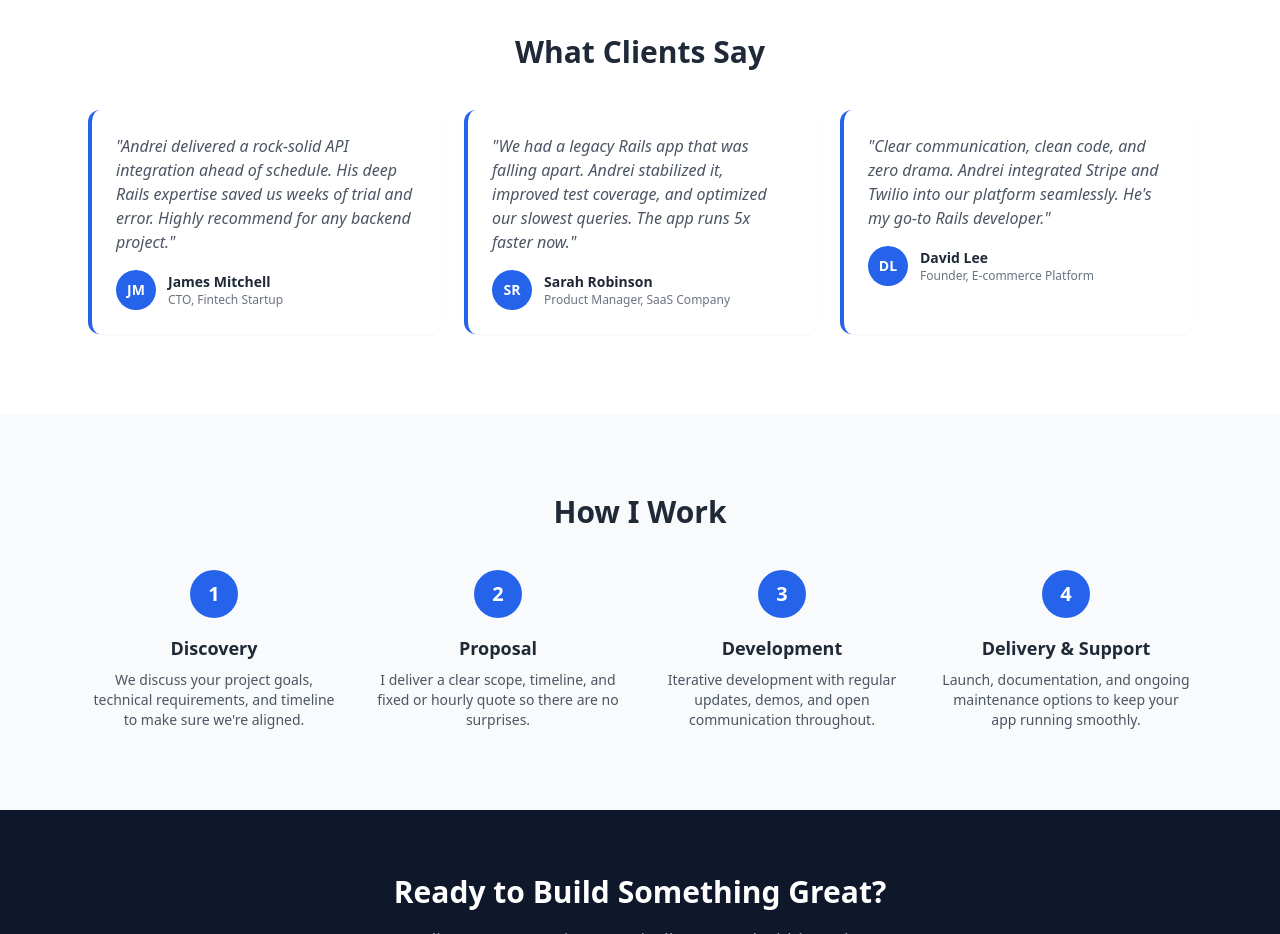
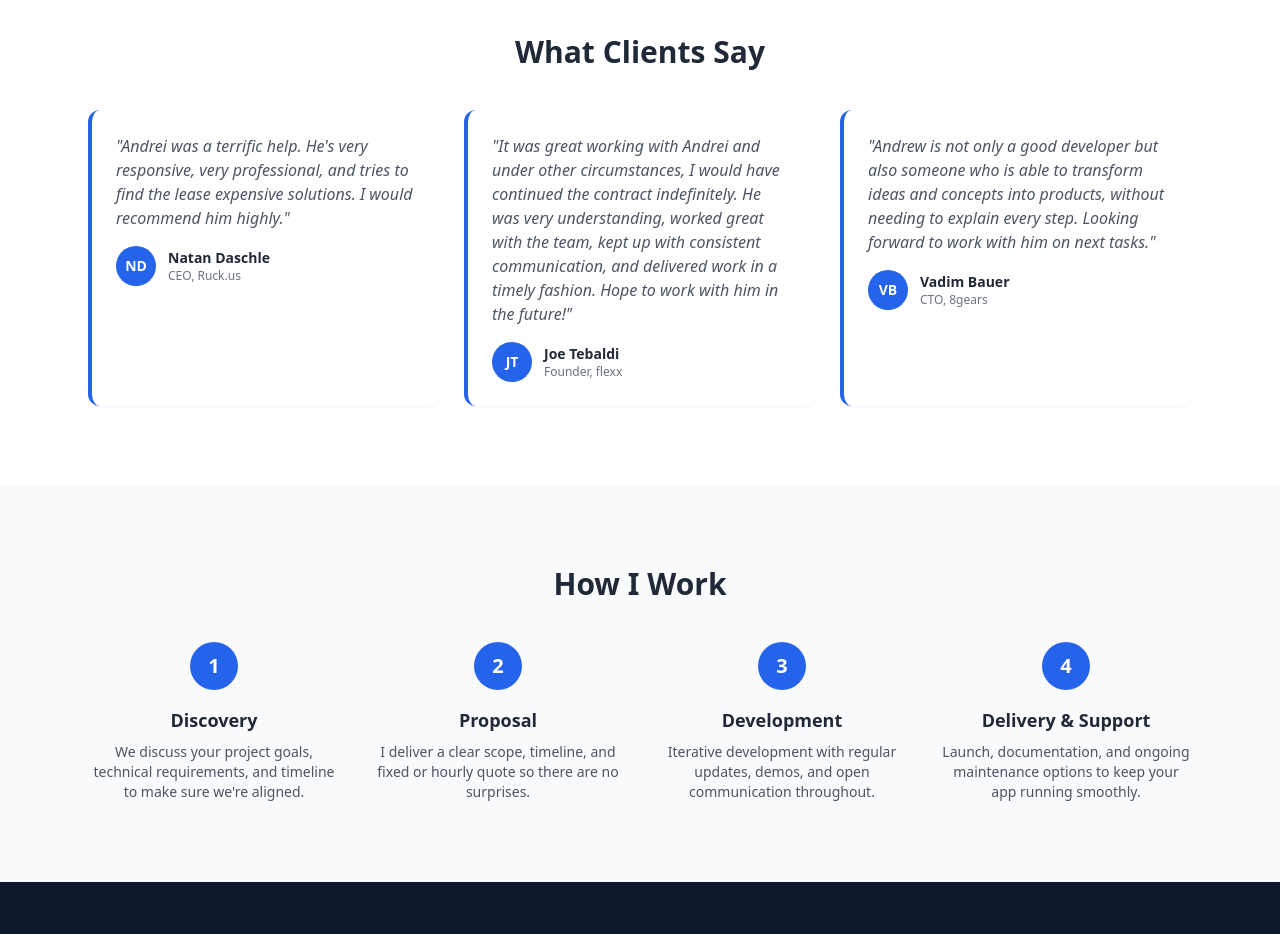
Before and after one commit to andrew2net/andrew2net.github.io, a plain HTML site: page index.html in a window 1280 px wide. Shown: the part 2340-3274 px from the top of the page. Drawn offline with Linux system fonts and the light colour scheme; a web font is replaced by a local one.

Commit message:
Update testimonials section with new client feedback and attributions

```diff
--- a/index.html
+++ b/index.html
@@ -243,34 +243,34 @@
         <div class="grid md:grid-cols-3 gap-6 mt-10">
 
           <div class="testimonial-card fade-in">
-            <p class="text-base text-gray-600 italic mb-4">"Andrei delivered a rock-solid API integration ahead of schedule. His deep Rails expertise saved us weeks of trial and error. Highly recommend for any backend project."</p>
+            <p class="text-base text-gray-600 italic mb-4">"Andrei was a terrific help. He's very responsive, very professional, and tries to find the lease expensive solutions. I would recommend him highly."</p>
             <div class="flex items-center gap-3">
-              <div class="w-10 h-10 rounded-full bg-blue-600 text-white flex items-center justify-center font-bold text-sm">JM</div>
+              <div class="w-10 h-10 rounded-full bg-blue-600 text-white flex items-center justify-center font-bold text-sm">ND</div>
               <div>
-                <p class="font-semibold text-sm">James Mitchell</p>
-                <p class="text-xs text-gray-500">CTO, Fintech Startup</p>
+                <p class="font-semibold text-sm">Natan Daschle</p>
+                <p class="text-xs text-gray-500">CEO, Ruck.us</p>
               </div>
             </div>
           </div>
 
           <div class="testimonial-card fade-in">
-            <p class="text-base text-gray-600 italic mb-4">"We had a legacy Rails app that was falling apart. Andrei stabilized it, improved test coverage, and optimized our slowest queries. The app runs 5x faster now."</p>
+            <p class="text-base text-gray-600 italic mb-4">"It was great working with Andrei and under other circumstances, I would have continued the contract indefinitely. He was very understanding, worked great with the team, kept up with consistent communication, and delivered work in a timely fashion. Hope to work with him in the future!"</p>
             <div class="flex items-center gap-3">
-              <div class="w-10 h-10 rounded-full bg-blue-600 text-white flex items-center justify-center font-bold text-sm">SR</div>
+              <div class="w-10 h-10 rounded-full bg-blue-600 text-white flex items-center justify-center font-bold text-sm">JT</div>
               <div>
-                <p class="font-semibold text-sm">Sarah Robinson</p>
-                <p class="text-xs text-gray-500">Product Manager, SaaS Company</p>
+                <p class="font-semibold text-sm">Joe Tebaldi</p>
+                <p class="text-xs text-gray-500">Founder, flexx</p>
               </div>
             </div>
           </div>
 
           <div class="testimonial-card fade-in">
-            <p class="text-base text-gray-600 italic mb-4">"Clear communication, clean code, and zero drama. Andrei integrated Stripe and Twilio into our platform seamlessly. He's my go-to Rails developer."</p>
+            <p class="text-base text-gray-600 italic mb-4">"Andrew is not only a good developer but also someone who is able to transform ideas and concepts into products, without needing to explain every step. Looking forward to work with him on next tasks."</p>
             <div class="flex items-center gap-3">
-              <div class="w-10 h-10 rounded-full bg-blue-600 text-white flex items-center justify-center font-bold text-sm">DL</div>
+              <div class="w-10 h-10 rounded-full bg-blue-600 text-white flex items-center justify-center font-bold text-sm">VB</div>
               <div>
-                <p class="font-semibold text-sm">David Lee</p>
-                <p class="text-xs text-gray-500">Founder, E-commerce Platform</p>
+                <p class="font-semibold text-sm">Vadim Bauer</p>
+                <p class="text-xs text-gray-500">CTO, 8gears</p>
               </div>
             </div>
           </div>
```
